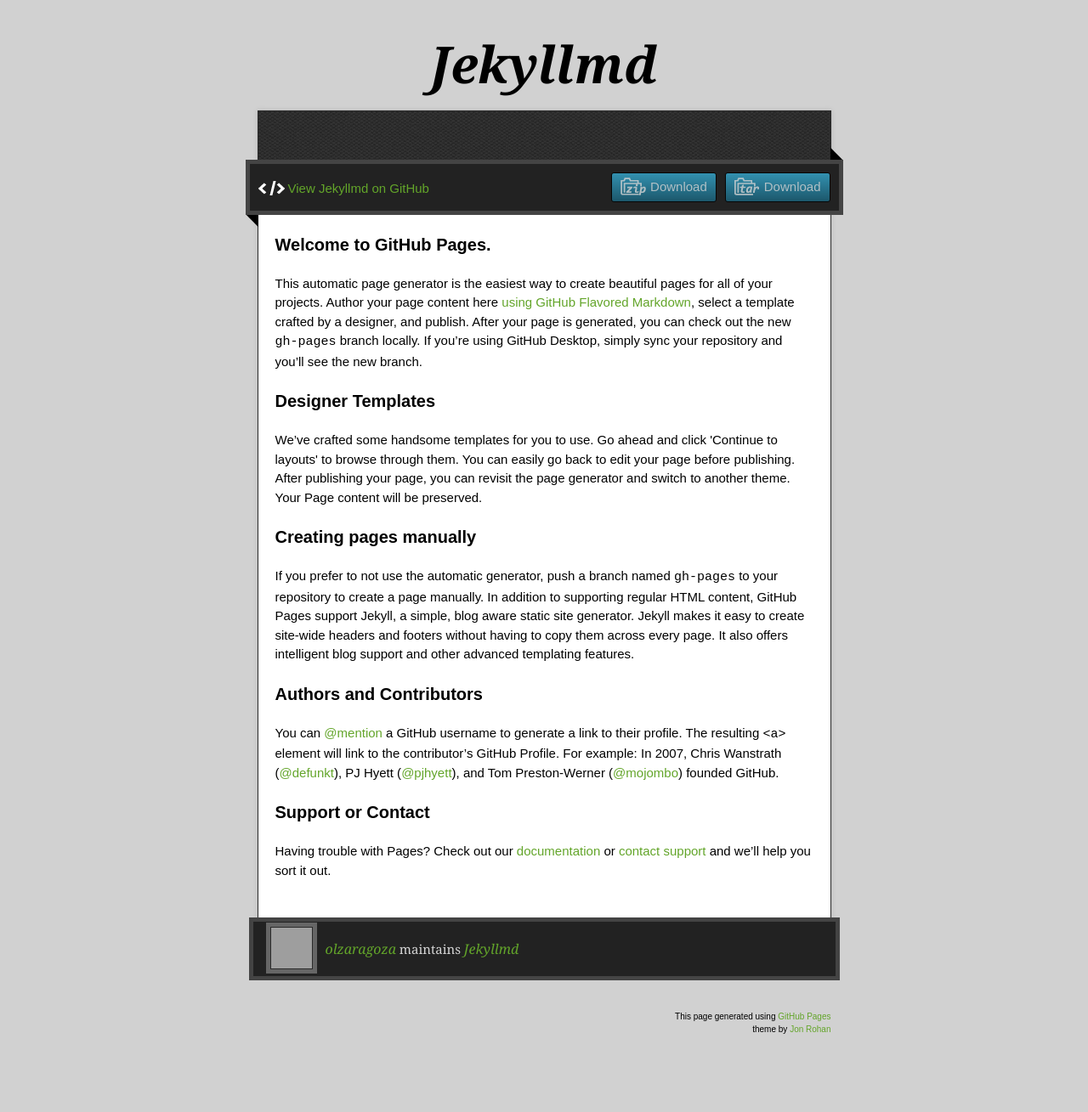
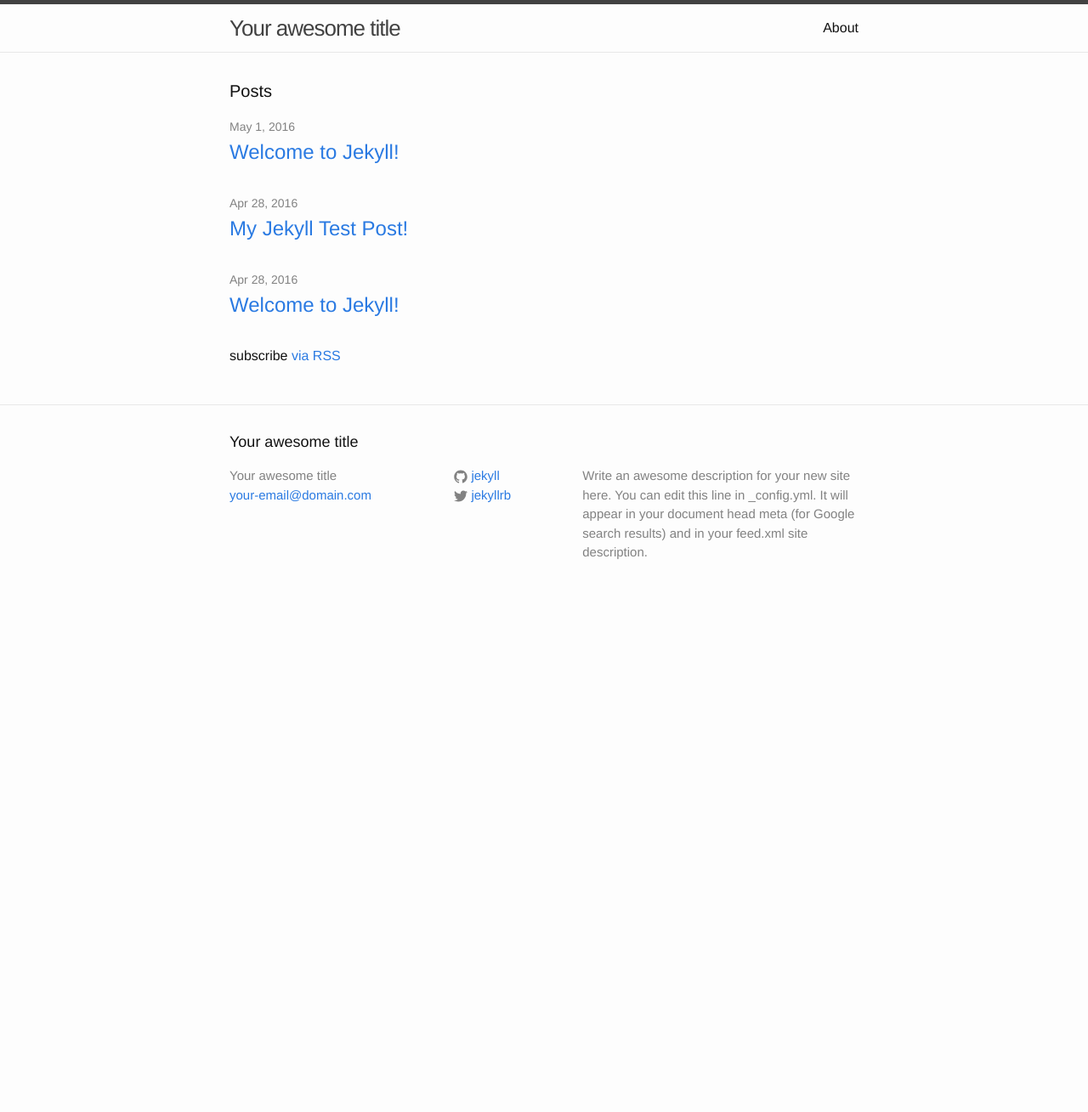
Before and after one commit to olzaragoza/jekyllmd, a Jekyll site: the page built from index.html, in a window 1280 px wide. Shown: the whole page at 85% size. Built offline with Jekyll 4.4.1, drawn with Linux system fonts in a browser that asks for light colours; nearby versions of some CDN libraries; after the commit the page ends 900 px from its top, so only the background shows below that; grey boxes are pictures that could not be loaded.

Commit message:
reset main live branch

```diff
--- a/_config.yml
+++ b/_config.yml
@@ -6,19 +6,16 @@
 # 'jekyll serve'. If you change this file, please restart the server process.
 
 # Site settings
-title: Jekyllmd 90210
+title: Your awesome title
 email: your-email@domain.com
 description: > # this means to ignore newlines until "baseurl:"
   Write an awesome description for your new site here. You can edit this
   line in _config.yml. It will appear in your document head meta (for
-  Google search results) and in your feed.xml site description.  Is this on every page?
+  Google search results) and in your feed.xml site description.
 baseurl: "" # the subpath of your site, e.g. /blog
-url: "https://olzaragoza.github.io" # the base hostname & protocol for your site
+url: "http://yourdomain.com" # the base hostname & protocol for your site
 twitter_username: jekyllrb
-github_username:  olzaragoza
+github_username:  jekyll
 
 # Build settings
 markdown: kramdown
-repository: olzaragoza/jekyllmd
-
-exclude: [vendor]
--- a/index.html
+++ b/index.html
@@ -1,85 +1,23 @@
-<!doctype html>
-<!-- The Time Machine GitHub pages theme was designed and developed by Jon Rohan, on Feb 7, 2012. -->
-<!-- Follow him for fun. http://twitter.com/jonrohan. Tail his code on https://github.com/jonrohan -->
-<html>
-<head>
-  <meta charset="utf-8">
-  <meta http-equiv="X-UA-Compatible" content="IE=edge,chrome=1">
+---
+layout: default
+---
 
-  <link rel="stylesheet" href="stylesheets/stylesheet.css" media="screen">
-  <link rel="stylesheet" href="stylesheets/github-dark.css">
-  <script type="text/javascript" src="https://ajax.googleapis.com/ajax/libs/jquery/1.7.1/jquery.min.js"></script>
-  <script type="text/javascript" src="javascripts/script.js"></script>
+<div class="home">
 
-  <title>Jekyllmd</title>
-  <meta name="description" content="">
+  <h1 class="page-heading">Posts</h1>
 
-  <meta name="viewport" content="width=device-width,initial-scale=1">
+  <ul class="post-list">
+    {% for post in site.posts %}
+      <li>
+        <span class="post-meta">{{ post.date | date: "%b %-d, %Y" }}</span>
 
-</head>
+        <h2>
+          <a class="post-link" href="{{ post.url | prepend: site.baseurl }}">{{ post.title }}</a>
+        </h2>
+      </li>
+    {% endfor %}
+  </ul>
 
-<body>
+  <p class="rss-subscribe">subscribe <a href="{{ "/feed.xml" | prepend: site.baseurl }}">via RSS</a></p>
 
-  <div class="wrapper">
-    <header>
-      <h1 class="title">Jekyllmd</h1>
-    </header>
-    <div id="container">
-      <p class="tagline"></p>
-      <div id="main" role="main">
-        <div class="download-bar">
-        <div class="inner">
-          <a href="https://github.com/olzaragoza/jekyllmd/tarball/master" class="download-button tar"><span>Download</span></a>
-          <a href="https://github.com/olzaragoza/jekyllmd/zipball/master" class="download-button zip"><span>Download</span></a>
-          <a href="https://github.com/olzaragoza/jekyllmd" class="code">View Jekyllmd on GitHub</a>
-        </div>
-        <span class="blc"></span><span class="trc"></span>
-        </div>
-        <article class="markdown-body">
-          <h3>
-<a id="welcome-to-github-pages" class="anchor" href="#welcome-to-github-pages" aria-hidden="true"><span aria-hidden="true" class="octicon octicon-link"></span></a>Welcome to GitHub Pages.</h3>
-
-<p>This automatic page generator is the easiest way to create beautiful pages for all of your projects. Author your page content here <a href="https://guides.github.com/features/mastering-markdown/">using GitHub Flavored Markdown</a>, select a template crafted by a designer, and publish. After your page is generated, you can check out the new <code>gh-pages</code> branch locally. If you’re using GitHub Desktop, simply sync your repository and you’ll see the new branch.</p>
-
-<h3>
-<a id="designer-templates" class="anchor" href="#designer-templates" aria-hidden="true"><span aria-hidden="true" class="octicon octicon-link"></span></a>Designer Templates</h3>
-
-<p>We’ve crafted some handsome templates for you to use. Go ahead and click 'Continue to layouts' to browse through them. You can easily go back to edit your page before publishing. After publishing your page, you can revisit the page generator and switch to another theme. Your Page content will be preserved.</p>
-
-<h3>
-<a id="creating-pages-manually" class="anchor" href="#creating-pages-manually" aria-hidden="true"><span aria-hidden="true" class="octicon octicon-link"></span></a>Creating pages manually</h3>
-
-<p>If you prefer to not use the automatic generator, push a branch named <code>gh-pages</code> to your repository to create a page manually. In addition to supporting regular HTML content, GitHub Pages support Jekyll, a simple, blog aware static site generator. Jekyll makes it easy to create site-wide headers and footers without having to copy them across every page. It also offers intelligent blog support and other advanced templating features.</p>
-
-<h3>
-<a id="authors-and-contributors" class="anchor" href="#authors-and-contributors" aria-hidden="true"><span aria-hidden="true" class="octicon octicon-link"></span></a>Authors and Contributors</h3>
-
-<p>You can <a href="https://help.github.com/articles/basic-writing-and-formatting-syntax/#mentioning-users-and-teams" class="user-mention">@mention</a> a GitHub username to generate a link to their profile. The resulting <code>&lt;a&gt;</code> element will link to the contributor’s GitHub Profile. For example: In 2007, Chris Wanstrath (<a href="https://github.com/defunkt" class="user-mention">@defunkt</a>), PJ Hyett (<a href="https://github.com/pjhyett" class="user-mention">@pjhyett</a>), and Tom Preston-Werner (<a href="https://github.com/mojombo" class="user-mention">@mojombo</a>) founded GitHub.</p>
-
-<h3>
-<a id="support-or-contact" class="anchor" href="#support-or-contact" aria-hidden="true"><span aria-hidden="true" class="octicon octicon-link"></span></a>Support or Contact</h3>
-
-<p>Having trouble with Pages? Check out our <a href="https://help.github.com/pages">documentation</a> or <a href="https://github.com/contact">contact support</a> and we’ll help you sort it out.</p>
-        </article>
-      </div>
-    </div>
-    <footer>
-      <div class="owner">
-      <p><a href="https://github.com/olzaragoza" class="avatar"><img src="https://avatars0.githubusercontent.com/u/14199576?v=3&amp;s=60" width="48" height="48"></a> <a href="https://github.com/olzaragoza">olzaragoza</a> maintains <a href="https://github.com/olzaragoza/jekyllmd">Jekyllmd</a></p>
-
-
-      </div>
-      <div class="creds">
-        <small>This page generated using <a href="https://pages.github.com/">GitHub Pages</a><br>theme by <a href="https://twitter.com/jonrohan/">Jon Rohan</a></small>
-      </div>
-    </footer>
-  </div>
-  <div class="current-section">
-    <a href="#top">Scroll to top</a>
-    <a href="https://github.com/olzaragoza/jekyllmd/tarball/master" class="tar">tar</a><a href="https://github.com/olzaragoza/jekyllmd/zipball/master" class="zip">zip</a><a href="" class="code">source code</a>
-    <p class="name"></p>
-  </div>
-
-
-</body>
-</html>
+</div>
```
Also changed, not shown: _posts/2016-04-30-welcome-to-jekyll.markdown (added, +25 -0 lines).
